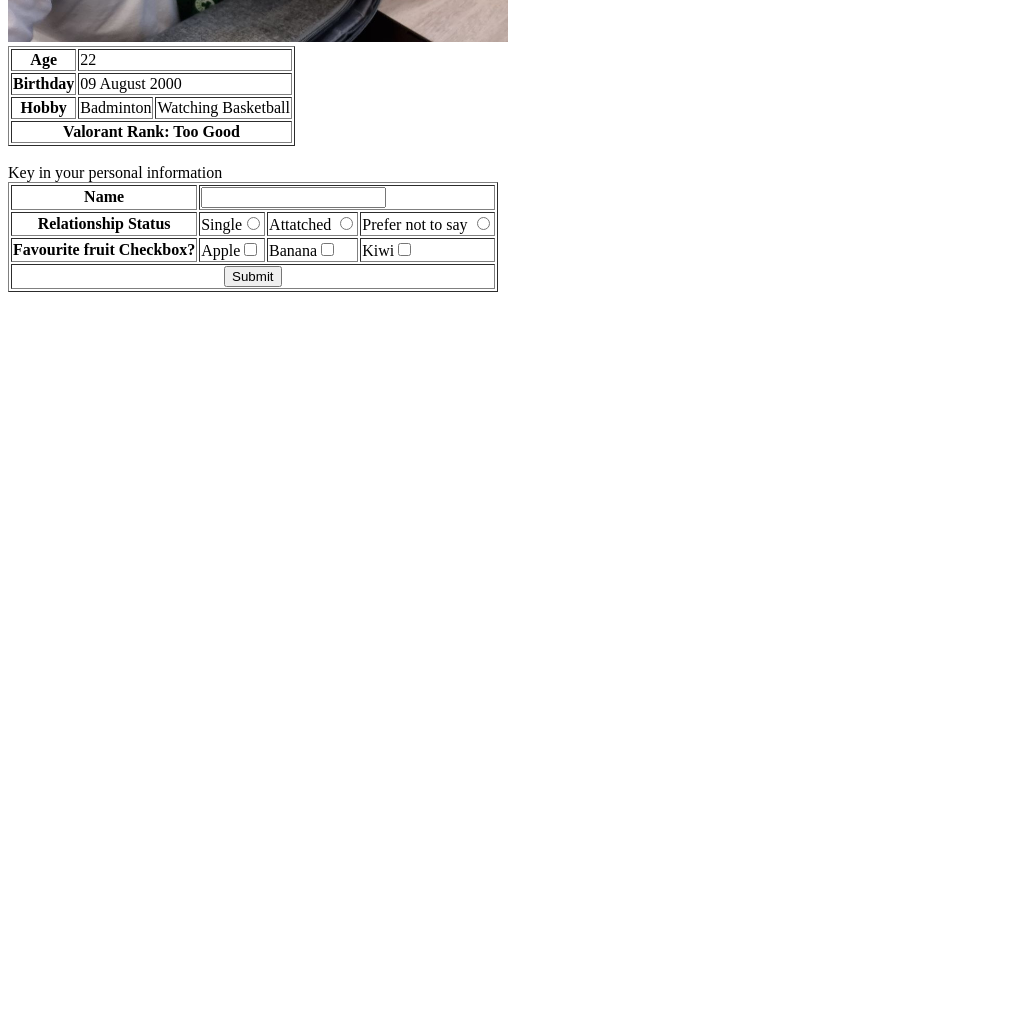
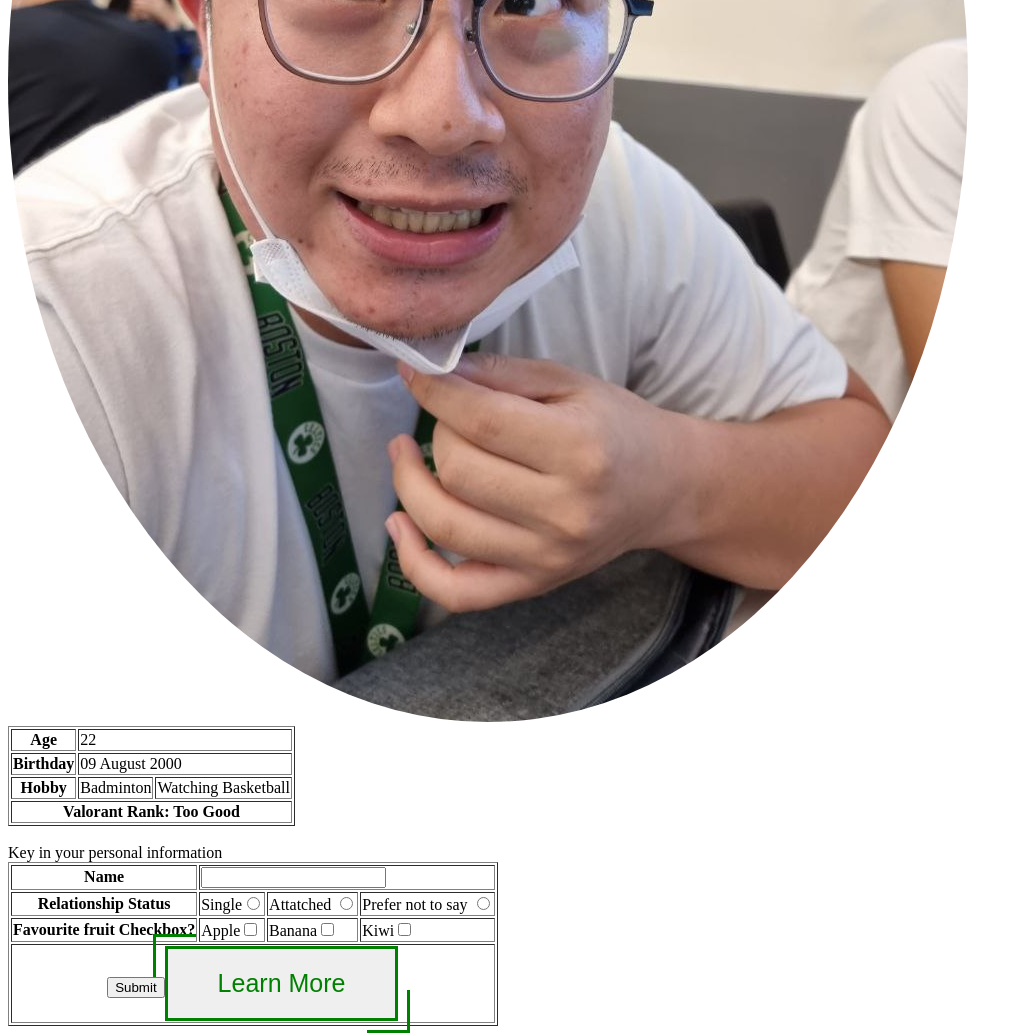
Before and after one commit to jordian-renaldi/jordian-renaldi.github.io, a plain HTML site: page index.html in a window 1280 px wide. Shown: the part 638-1672 px from the top of the page, without its empty margins (0-1023 px from the left). Before the commit the page ends 938 px from the top, so only its background shows below. Drawn offline with Linux system fonts and the light colour scheme.

Commit message:
V1.1.7
Tried Tik Tok Button

```diff
--- a/index.html
+++ b/index.html
@@ -4,13 +4,14 @@
     <meta charset="UTF-8">
     <meta http-equiv="X-UA-Compatible" content="IE=edge">
     <meta name="viewport" content="width=device-width, initial-scale=1.0">
+    <link rel="stylesheet" href="stylesheet.css">
     <title>
         Jordian's Personal Website
     </title>
 </head>
 <body>
     <h1> Hello I'm Jordian </h1>
-    <img src="profilepic.jpg" alt="My Picture" style="width:500px;height:600px;">
+    <img src="profilepic.jpg" alt="My Picture" style="border-radius: 50%;">
     <table border="1">
         <tr>
             <th>Age</th>
@@ -51,7 +52,7 @@
                 <td>Banana<input type="checkbox" value="banana"></td>
                 <td>Kiwi<input type="checkbox" value="kiwi"></td>
             </tr>
-            <tr><th colspan="4"><input type="submit" value="Submit"></th></tr>
+            <tr><th colspan="4"><input type="submit" value="Submit"><button class="button">Learn More</button></th></tr>
         </table>
     </form>
 
--- /dev/null
+++ b/stylesheet.css
@@ -0,0 +1,43 @@
+.button{
+    text-decoration: none;
+    font-size: 25px;
+    color: green;
+    padding: 20px 50px;
+    border: 3px solid green;
+    position: relative;
+}
+
+.button::before{
+    content: "";
+    position: absolute;
+    width: 40px;
+    height: 40px;
+    border: inherit;
+    transition: all .5s;
+    top: -15px;
+    left: -15px;
+    border-width: 3px 0 0 3px;
+}
+
+.button::after{
+    content: "";
+    position: absolute;
+    width: 40px;
+    height: 40px;
+    border: inherit;
+    transition: all .5s;
+    bottom: -15px;
+    right: -15px;
+    border-width: 0 3px 3px 0;
+}
+
+.button:hover::before{
+    width: calc(100% + 27px);
+    height: calc(100% + 27px);
+}
+
+
+.button:hover::after{
+    width: calc(100% + 27px);
+    height: calc(100% + 27px);
+}
```
